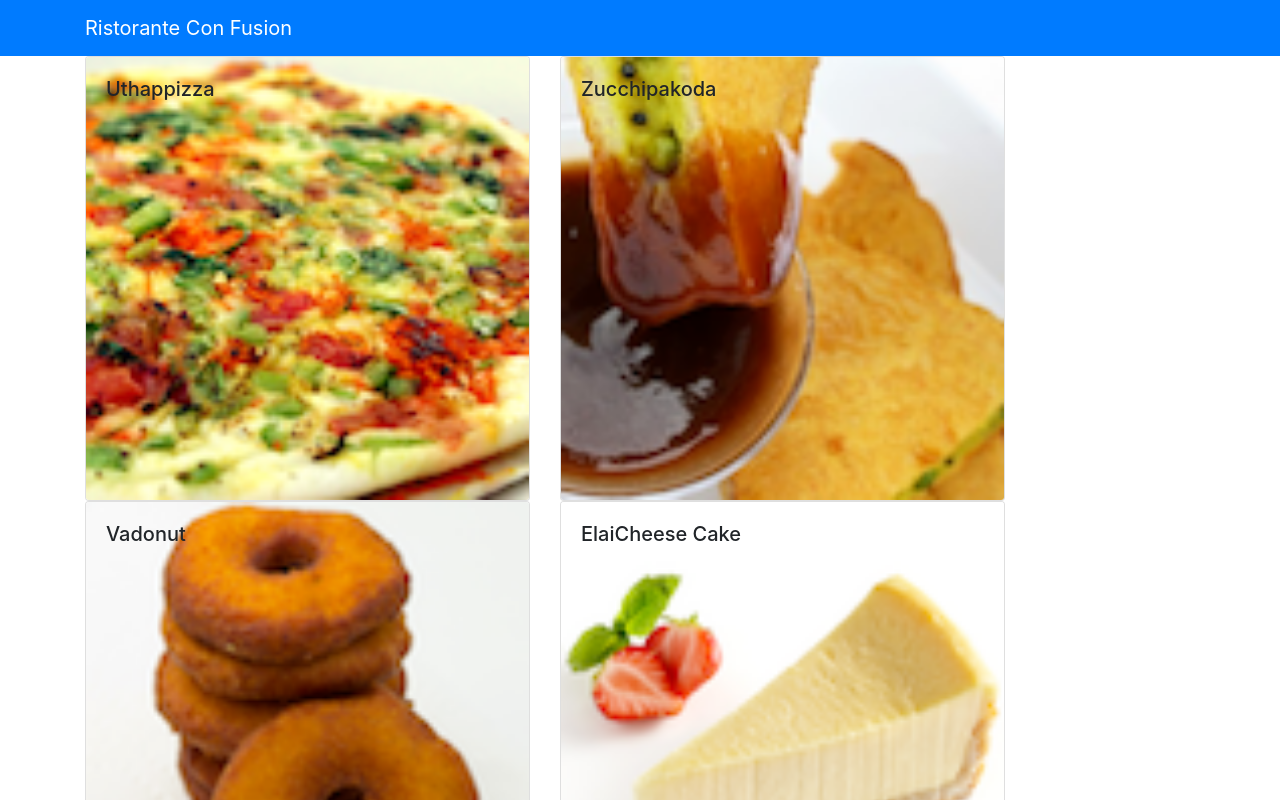
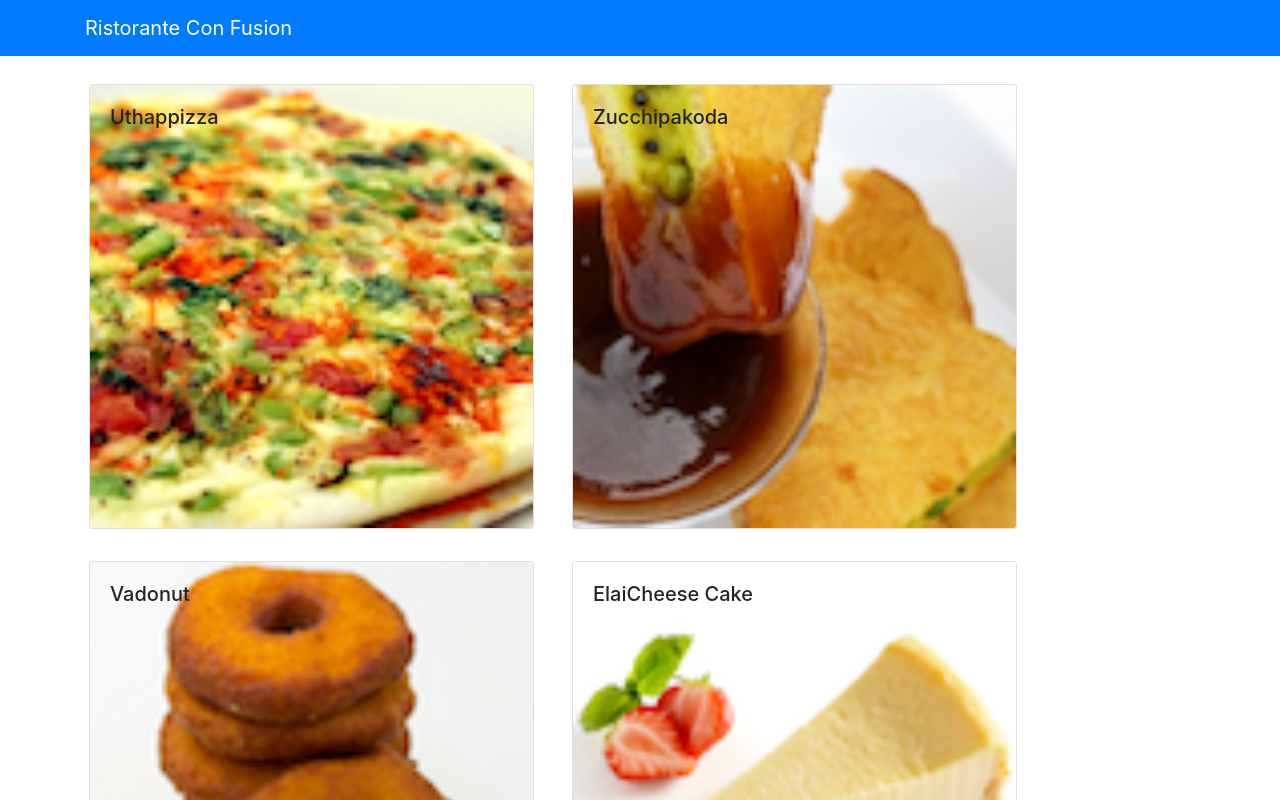
Before and after one commit to zorgonide/ReactJs-Restaurant-Website, a React (Create React App) app: page / in a window 1280 px wide. Shown: the top 800 px of the page. Built offline with nearby package versions, Linux system fonts and the light colour scheme.

Commit message:
Functional Components

```diff
--- a/src/App.css
+++ b/src/App.css
@@ -36,3 +36,6 @@
     transform: rotate(360deg);
   }
 } */
+.navbar{
+  /* margin-bottom: 15pt; */
+}
--- a/src/App.js
+++ b/src/App.js
@@ -1,53 +1,16 @@
 import React, { Component } from 'react';
-import logo from './logo.svg';
-import { Navbar, NavbarBrand } from 'reactstrap'
-import Menu from './components/MenuComponent';
 import './App.css';
-import { DISHES } from './shared/dishes';
+import Main from './components/MainComponent';
 
 class App extends Component {
 
-  constructor(props) {
-    super(props);
-
-    this.state = {
-      dishes: DISHES
-    };
-  }
-
   render() {
     return (
-      <div>
-        <Navbar dark color="primary">
-          <div className="container">
-            <NavbarBrand href="/">Ristorante Con Fusion</NavbarBrand>
-          </div>
-        </Navbar>
-      <Menu dishes={this.state.dishes} />
+      <div className="App">
+        <Main />
       </div>
     );
   }
 }
 
-// function App() {
-//   return (
-//     <div className="App">
-//       <header className="App-header">
-//         <img src={logo} className="App-logo" alt="logo" />
-//         <p>
-//           Edit <code>src/App.js</code> and save to reload.
-//         </p>
-//         <a
-//           className="App-link"
-//           href="https://reactjs.org"
-//           target="_blank"
-//           rel="noopener noreferrer"
-//         >
-//           Learn React
-//         </a>
-//       </header>
-//     </div>
-//   );
-// }
-
 export default App;
--- a/src/components/DishdetailComponent.js
+++ b/src/components/DishdetailComponent.js
@@ -1,9 +1,29 @@
-import React, {Component} from 'react';
+import React from 'react';
 import { Card, CardImg, CardBody, CardText, CardTitle } from 'reactstrap';
 
-class DishDetail extends Component {
-    renderComments (comments){
-        const comList = comments.map(comment => {
+function RenderDish({dish}){
+    if (dish != null) {
+        return (
+
+                <Card>
+                    <CardImg width="100%" src={dish.image} alt={dish.name} />
+                    <CardBody>
+                        <CardTitle>{dish.name}</CardTitle>
+                        <CardText>{dish.description}</CardText>
+                    </CardBody>
+                </Card>
+
+        )
+    }
+    else {
+        return(
+            <div></div>
+        )
+    }
+}
+
+function RenderComments({comments}) {
+    const commentList = comments.map(comment => {
         return (
             <li key= {comment.id}>
                 <p>{comment.comment}</p>
@@ -21,49 +41,35 @@
         )
     })
     return(
-            <div className='col-12 col-md-5 m-1'>
+        <div>
             <h4> Comments </h4>
             <ul className='list-unstyled'>
-                    {comList}
+                {commentList}
             </ul>
         </div>
     )
 }
 
-    renderDish(dish){
-        if (dish != null) {
+const DishDetail = props => {
+    if (props.dish) {
         return (
-                <div className='col-12 col-md-5 m-1'>
-                    <Card>
-                        <CardImg width="100%" src={dish.image} alt={dish.name} />
-                        <CardBody>
-                            <CardTitle>{dish.name}</CardTitle>
-                            <CardText>{dish.description}</CardText>
-                        </CardBody>
-                    </Card>
+            <div className="container">
+                <br></br>
+                <div className="row">
+                    <div className="col-12 col-md-5 m-1">
+                        <RenderDish dish={props.dish} />
                     </div>
-            )
+                    <div className="col-12 col-md-5 m-1">
+                        <RenderComments comments={props.dish.comments} />
+                    </div>
+                </div>
+            </div>
+        );
     }
     else {
-            return(
+        return (
             <div></div>
-            )
-        }
-    }
-    render(){
-        const dish = this.props.dish;
-        const comments = this.props.comments;
-        if (dish == null){
-            return (<div></div>)
-        }
-        const dishID = this.renderDish(dish)
-        const commentDish = this.renderComments(dish.comments)
-        return(
-            <div className='row'>
-                {dishID}
-                {commentDish}
-            </div>
-        )
+        );
     }
 }
 export default DishDetail
--- /dev/null
+++ b/src/components/MainComponent.js
@@ -0,0 +1,36 @@
+import React, { Component } from 'react';
+import { Navbar, NavbarBrand } from 'reactstrap';
+import Menu from './MenuComponent';
+import DishDetail from './DishdetailComponent';
+import { DISHES } from '../shared/dishes';
+
+class Main extends Component {
+
+  constructor(props) {
+    super(props);
+    this.state = {
+        dishes: DISHES,
+        selectedDish: null
+    };
+  }
+
+  onDishSelect(dishId) {
+    this.setState({ selectedDish: dishId});
+  }
+
+  render() {
+    return (
+      <div>
+        <Navbar dark color="primary">
+          <div className="container">
+            <NavbarBrand href="/">Ristorante Con Fusion</NavbarBrand>
+          </div>
+        </Navbar>
+        <Menu dishes={this.state.dishes} onClick={(dishId) => this.onDishSelect(dishId)} />
+        <DishDetail dish={this.state.dishes.filter((dish) => dish.id === this.state.selectedDish)[0]} />
+      </div>
+    );
+  }
+}
+
+export default Main;
--- a/src/components/MenuComponent.js
+++ b/src/components/MenuComponent.js
@@ -1,66 +1,34 @@
-import React, { Component } from 'react';
-import { Card, CardImg, CardImgOverlay, CardText, CardBody, CardTitle } from 'reactstrap';
-import DishDetail from "./DishdetailComponent";
-class Menu extends Component {
-    constructor(props) {
-        super(props);
+import React from 'react';
+import { Card, CardImg, CardImgOverlay, CardTitle } from 'reactstrap';
 
-        this.state = {
-            selectedDish: null
-        }
-    }
 
-    onDishSelect(dish) {
-        this.setState({ selectedDish: dish})
-    }
-
-    // renderDish(dish){
-    //     if (dish != null) {
-    //         return(
-    //             <Card>
-    //                 <CardImg width="100" src={dish.image} alt={dish.name} />
-    //                 <CardBody>
-    //                     <CardTitle>{dish.name}</CardTitle>
-    //                     <CardText>{dish.description}</CardText>
-    //                 </CardBody>
-
-    //             </Card>
-    //         );
-    //     }
-    //     else {
-    //         return(
-    //             <div></div>
-    //         )
-    //     }
-    // }
-
-    render() {
-
-        const menu = this.props.dishes.map((dish) => {
-            return (
-                <div key={dish.id} className="col-12 col-md-5 m1">
-                    <Card onClick={() => this.onDishSelect(dish)}>
+function RenderMenuItem ({dish, onClick}) {
+    return(
+        <Card key={dish.id} onClick={() => onClick(dish.id)}>
             <CardImg width="100" src={dish.image} alt={dish.name} />
             <CardImgOverlay>
                 <CardTitle>{dish.name}</CardTitle>
             </CardImgOverlay>
         </Card>
+    );
+}
+
+const Menu = (props) => {
+    const menu = props.dishes.map((dish) => {
+        return (
+            <div className="col-12 col-md-5 m-1"  key={dish.id}>
+                    <br></br>
+                    <RenderMenuItem dish={dish} onClick={props.onClick} />
             </div>
-            );
+        )
     });
-
     return (
         <div className="container">
                 <div className="row">
                     {menu}
                 </div>
-                {/* <div className="row">
-                    {this.renderDish(this.state.selectedDish)}
-                </div> */}
-                <DishDetail dish={this.state.selectedDish}></DishDetail>
         </div>
     );
 }
-}
 
 export default Menu;
--- a/src/shared/dishes.js
+++ b/src/shared/dishes.js
@@ -124,7 +124,7 @@
             {
             id: 3,
             rating: 4,
-            comment: "Ultimate, Reaching for the stars!",
+            comment: "Gooooooooooooooooood, Reaching for the stars!",
             author: "Ringo Starry",
             date: "2013-12-02T17:57:28.556094Z"
             },
```
Lines whose indentation alone changed are shown as unchanged.
